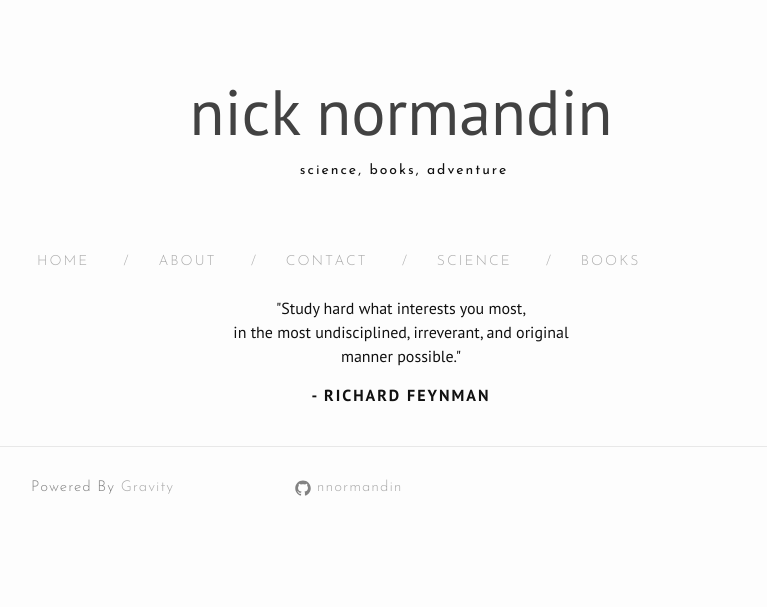
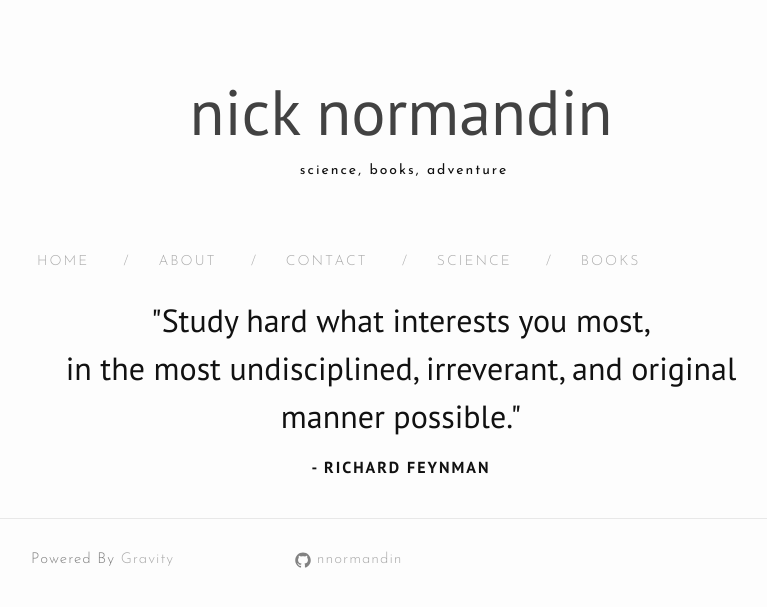
Before and after one commit to nnormandin/nnormandin.github.io, a Jekyll site: the page built from index.html, in a window 1280 px wide. Shown: the top 607 px of the page, without its empty margins (239-1006 px from the left). Built offline with Jekyll 4.4.1, drawn with Linux system fonts in a browser that asks for light colours; nearby versions of some CDN libraries; the list of posts is cut into pages by our own code.

Commit message:
font size

```diff
--- a/index.html
+++ b/index.html
@@ -3,7 +3,7 @@ layout: default
 ---
 <br>
 <div class="archiveIntro">
-	<p>
+	<p style="font-size:200%">
 		"Study hard what interests you most,<br>
 		in the most undisciplined, irreverant, and original <br>
 		manner possible."<br>
```
